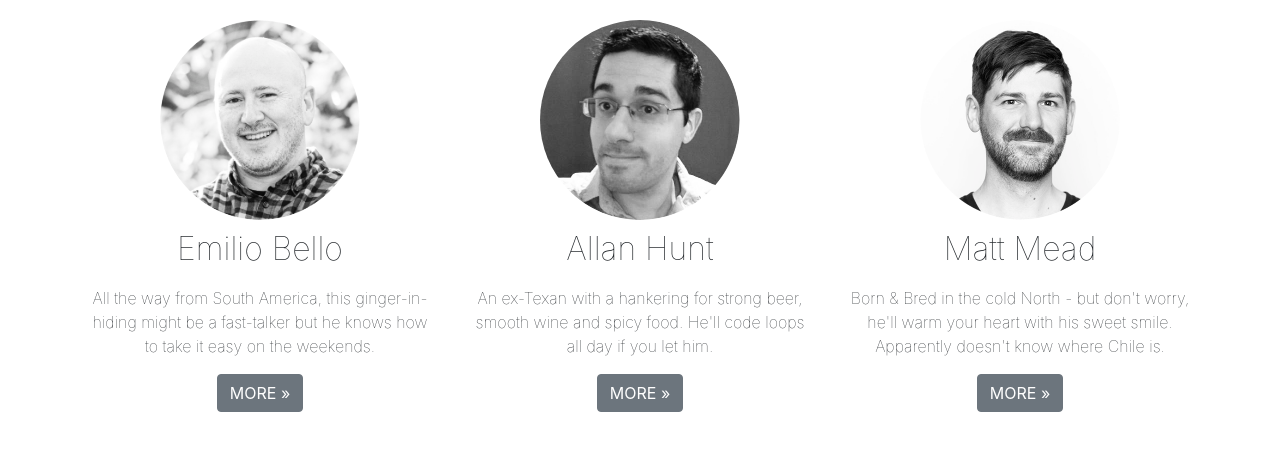
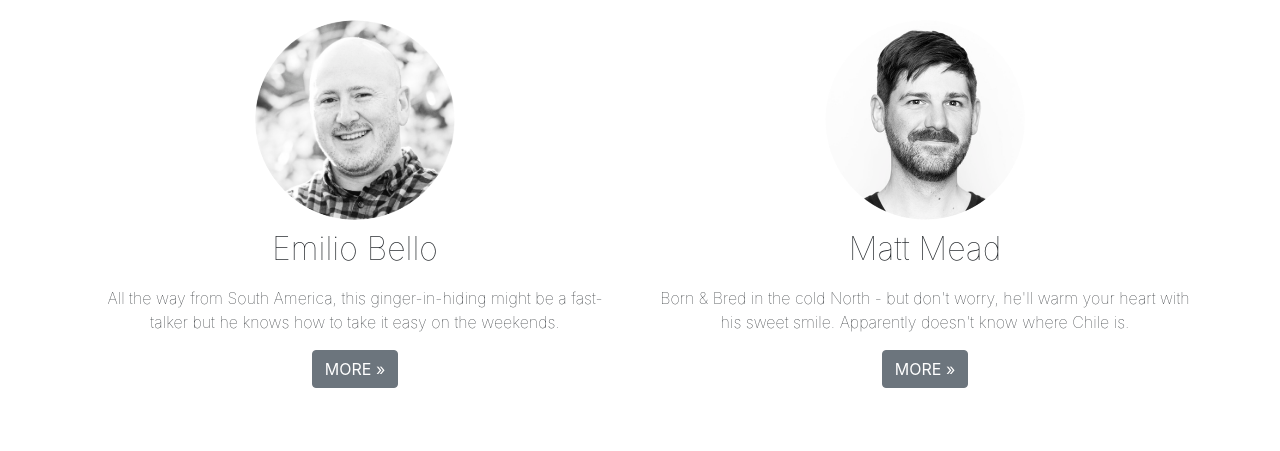
Before and after one commit to mmeadx/covid19_tracker, a Python web app: template templates/team.html in a window 1280 px wide. Shown: the part 56-507 px from the top of the page. Run offline with Jinja, Linux system fonts and the light colour scheme; the template is opened without the code that fills it, so the values that code supplies are empty; some libraries are stand-ins or nearby versions.

Commit message:
updated teams and number formatting

```diff
--- a/static/js/app-cal-hosp.js
+++ b/static/js/app-cal-hosp.js
@@ -91,7 +91,8 @@ d3.json("https://api.covidtracking.com/v1/us/daily.json").then(function (sample)
         .attr("x", 40)
         .attr("y", d => (countDay(d) + .5) * cellSize)
         .attr("dy", "0.31em")
-        .attr("font-size", 12)
+        .attr("font-size", 10) // added
+        .attr("font-weight", "lighter") // added
         .text(formatDay);
 
         year
--- a/static/js/app-cal-icu.js
+++ b/static/js/app-cal-icu.js
@@ -91,7 +91,8 @@ d3.json("https://api.covidtracking.com/v1/us/daily.json").then(function (sample)
         .attr("x", 40)
         .attr("y", d => (countDay(d) + .5) * cellSize)
         .attr("dy", "0.31em")
-        .attr("font-size", 12)
+        .attr("font-size", 10) // added
+        .attr("font-weight", "lighter") // added
         .text(formatDay);
 
         year
--- a/static/js/app-cal-pos.js
+++ b/static/js/app-cal-pos.js
@@ -91,7 +91,8 @@ d3.json("https://api.covidtracking.com/v1/us/daily.json").then(function (sample)
         .attr("x", 40)
         .attr("y", d => (countDay(d) + .5) * cellSize)
         .attr("dy", "0.31em")
-        .attr("font-size", 12)
+        .attr("font-size", 10) // added
+        .attr("font-weight", "lighter") // added
         .text(formatDay);
 
         year
--- a/static/js/app-cal-vent.js
+++ b/static/js/app-cal-vent.js
@@ -91,7 +91,8 @@ d3.json("https://api.covidtracking.com/v1/us/daily.json").then(function (sample)
         .attr("x", 40)
         .attr("y", d => (countDay(d) + .5) * cellSize)
         .attr("dy", "0.31em")
-        .attr("font-size", 12)
+        .attr("font-size", 10) // added
+        .attr("font-weight", "lighter") // added
         .text(formatDay);
 
         year
--- a/templates/team.html
+++ b/templates/team.html
@@ -46,21 +46,14 @@
 
   <div class="container marketing">
     <div class="row">
-      <div class="col-lg-4" id="bio">
+      <div class="col-lg-6" id="bio">
         <img class="rounded-circle" alt="50x50" src="../static/images/EmilioBello.png" data-holder-rendered="true">
         <h2 id="bio-name">Emilio Bello</h2>
         <p id="bio-info">All the way from South America, this ginger-in-hiding might be a fast-talker but he knows how to take it easy on the weekends.</p>
         <p><a class="btn btn-secondary" href="https://www.linkedin.com/in/emilio-bello-09938760/" target="_blank" role="button">MORE &raquo;</a></p>
       </div><!-- /.col-lg-4 -->
 
-      <div class="col-lg-4" id="bio">
-        <img class="rounded-circle" alt="50x50" src="../static/images/AllanHunt.png" data-holder-rendered="true">
-        <h2 id="bio-name">Allan Hunt</h2>
-        <p id="bio-info">An ex-Texan with a hankering for strong beer, smooth wine and spicy food. He'll code loops all day if you let him.</p>
-        <p><a class="btn btn-secondary" href="#" role="button">MORE &raquo;</a></p>
-      </div><!-- /.col-lg-4 -->
-
-      <div class="col-lg-4" id="bio">
+      <div class="col-lg-6" id="bio">
         <img class="rounded-circle" alt="50x50" src="../static/images/MattMead.png" data-holder-rendered="true">
         <h2 id="bio-name">Matt Mead</h2>
         <p id="bio-info">Born & Bred in the cold North - but don't worry, he'll warm your heart with his sweet smile. Apparently doesn't know where Chile is.</p>
```
Also changed, not shown: index.html (+25 -29 lines), static/css/style.css (+41 -0 lines), static/js/app-cal-death.js (+4 -32 lines), static/js/app.js (+18 -10 lines).
